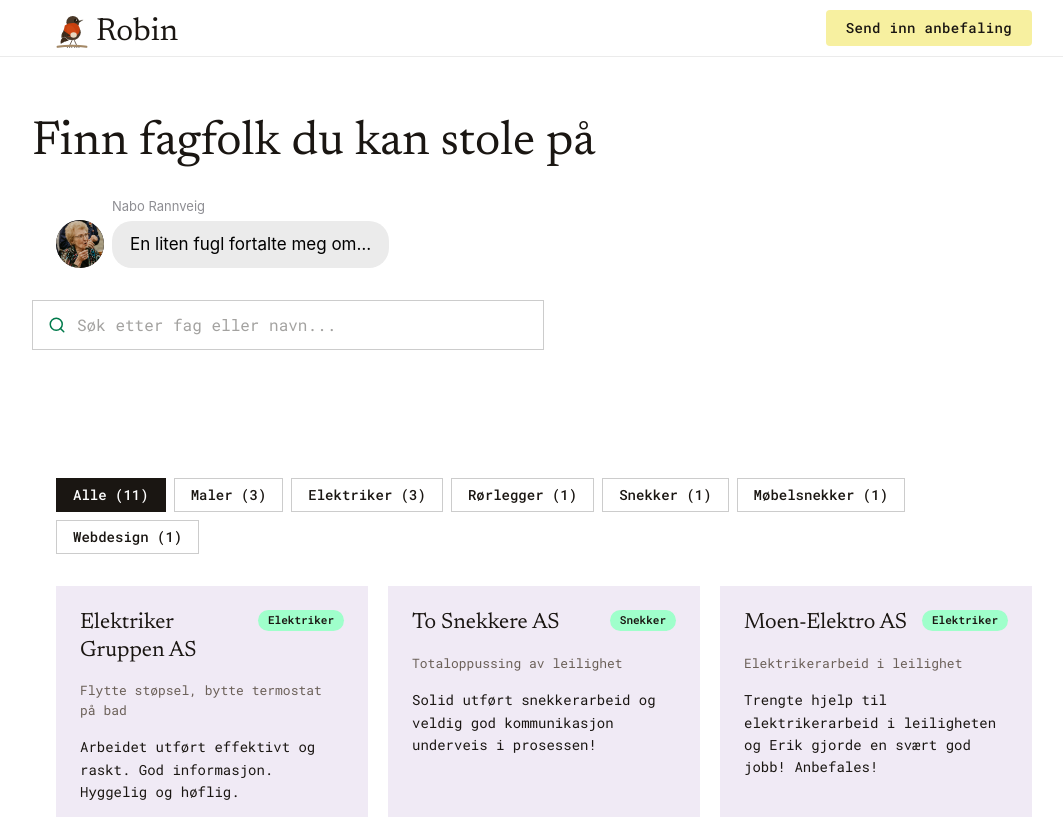
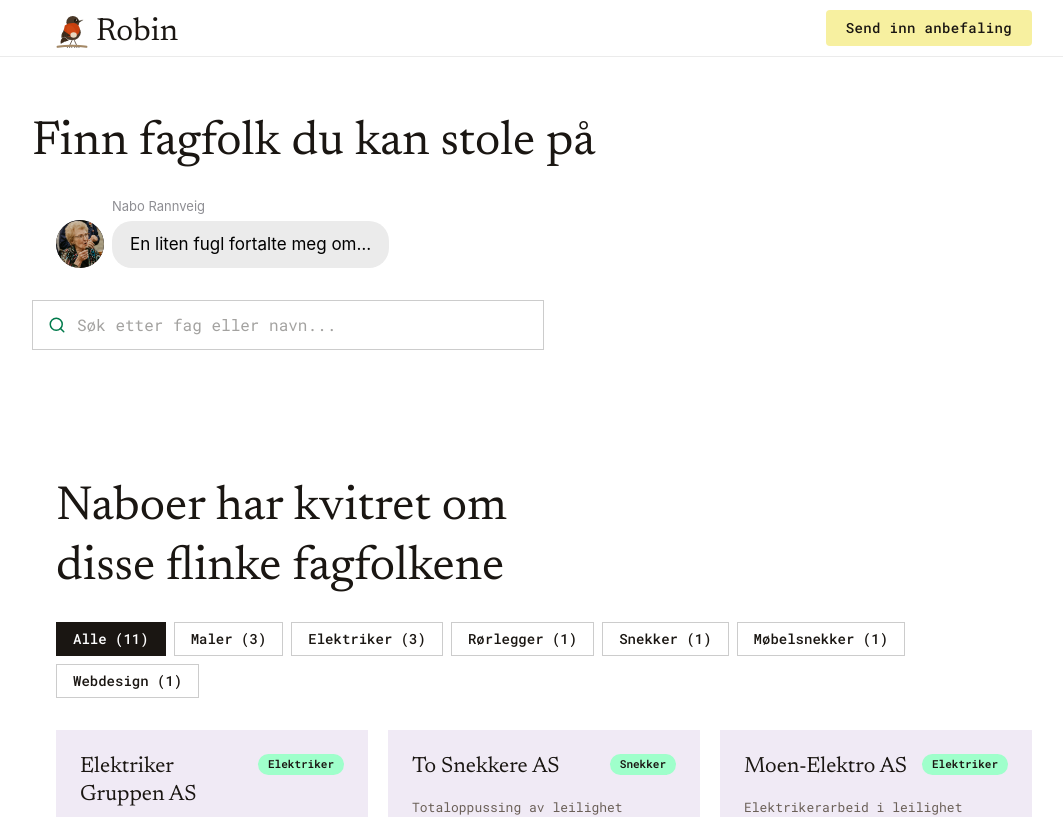
Before and after one commit to idameland/robin, a Next.js app: page / in a window 1280 px wide. Shown: the top 817 px of the page, without its empty margins (96-1159 px from the left). Built offline with nearby package versions, Linux system fonts and the light colour scheme.

Commit message:
Legg til h2-tittel over filtrering

```diff
--- a/app/page.tsx
+++ b/app/page.tsx
@@ -35,6 +35,13 @@ export default function Home() {
       <Hero onSøk={setSøk} />
       <main className="max-w-5xl mx-auto px-6 pt-0 pb-16 md:pt-6">
         <div className="mt-0 pt-6 md:mt-6 md:pt-10">
+          <h2
+            className="text-4xl md:text-5xl text-petroleum leading-tight mb-6"
+            style={{ fontFamily: "var(--font-playfair)", fontWeight: 400 }}
+          >
+            Naboer har kvitret om<br />disse flinke fagfolkene
+          </h2>
+
           <div className="flex gap-2 flex-wrap mb-8">
             {filterKategorier.map((kat) => {
               const antall = kat === "Alle" ? anbefalinger.length : anbefalinger.filter((a) => a.kategori === kat).length;
```
